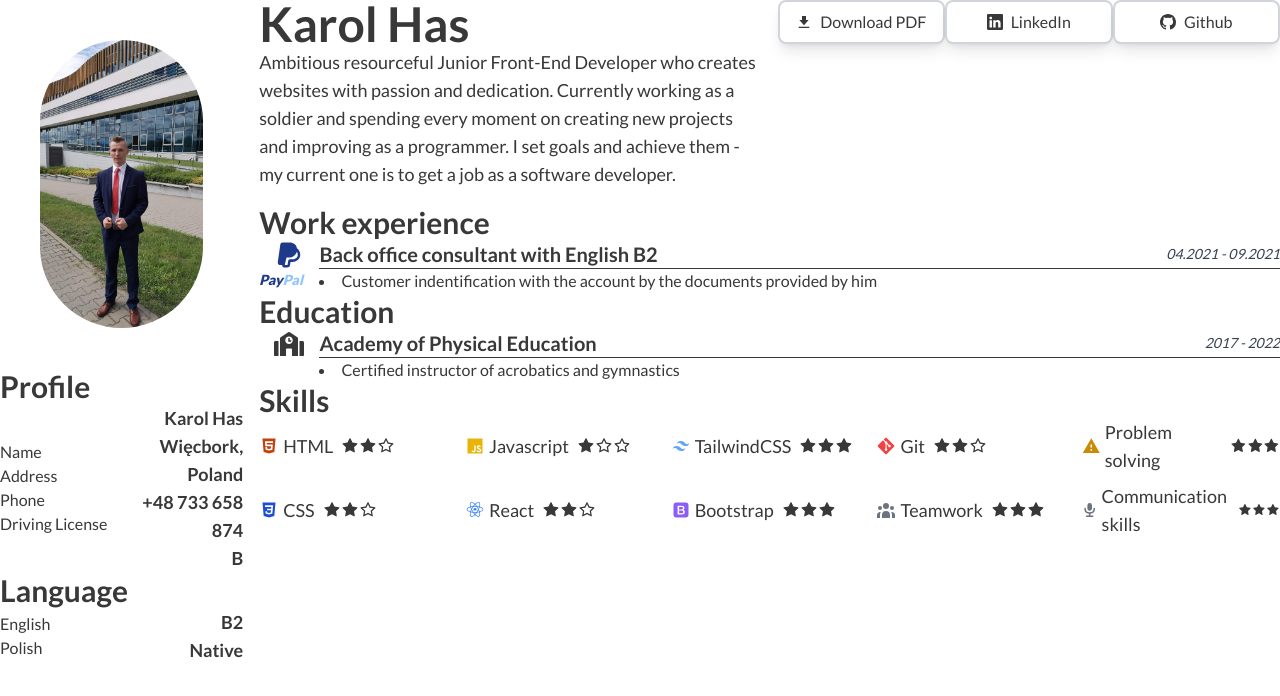
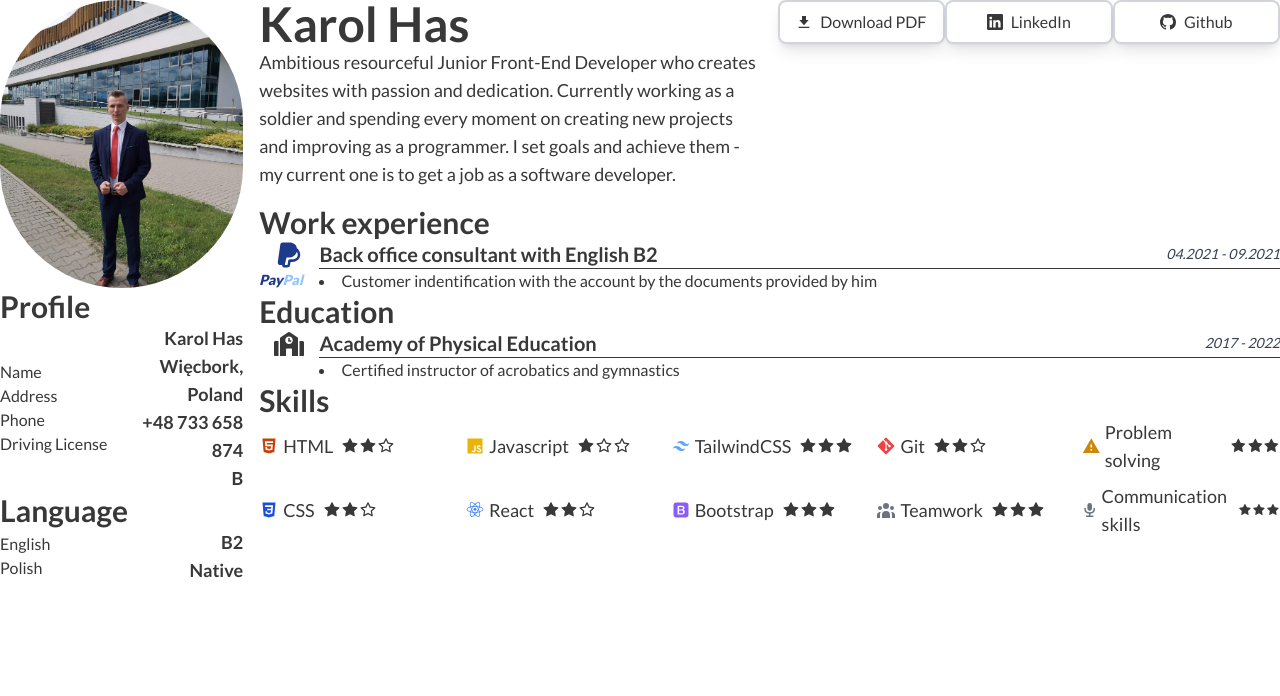
Before and after one commit to karolhas/CV, a React (Vite) app: page / in a window 1280 px wide. Shown: the top 696 px of the page. Built offline with nearby package versions, Linux system fonts and the light colour scheme.

Commit message:
Changed Photo code

```diff
--- a/src/components/Photo.tsx
+++ b/src/components/Photo.tsx
@@ -2,15 +2,13 @@ import Image from "../assets/photo.jpg";
 
 function Photo() {
   return (
-    <>
-      <picture className="m-10 flex justify-center">
-        <img
-          src={Image}
-          alt="photography"
-          className="h-72 w-72 rounded-full object-cover"
-        />
-      </picture>
-    </>
+    <div className="flex justify-center">
+      <img
+        src={Image}
+        alt="photography"
+        className="h-72 w-72 rounded-full object-cover"
+      />
+    </div>
   );
 }
 
```
